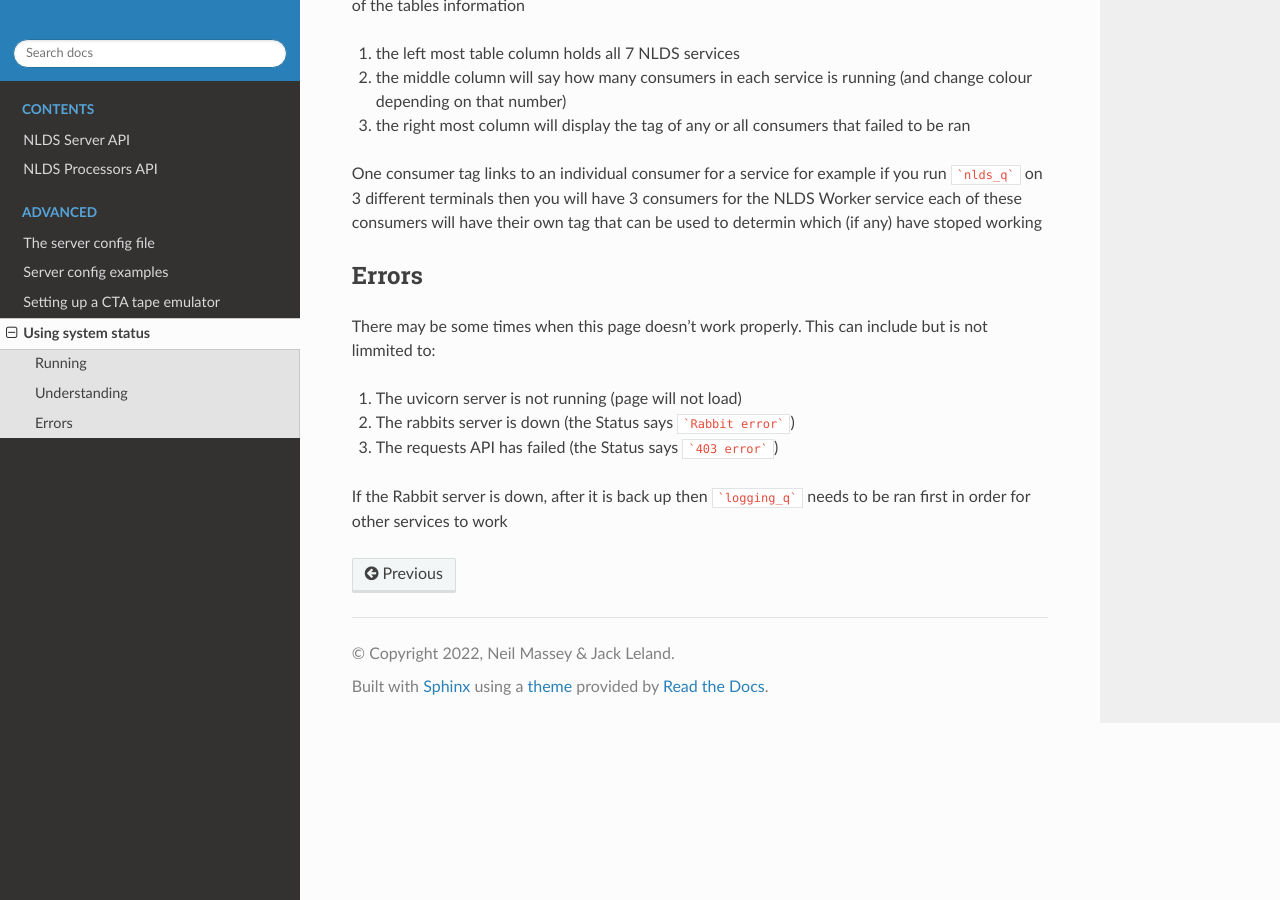
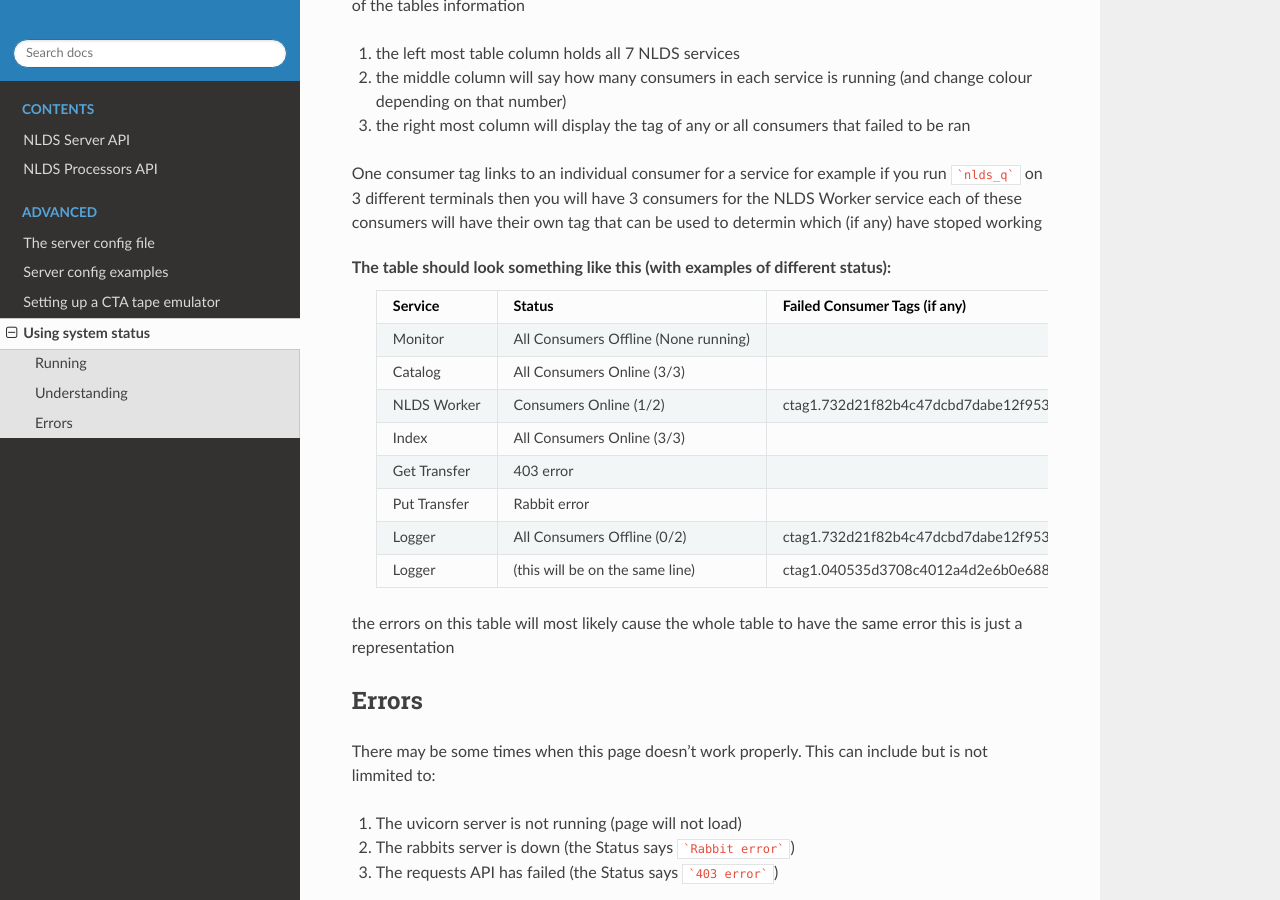
Before and after one commit to cedadev/nlds, a Sphinx documentation site: the page built from docs/source/system-status.rst, in a window 1280 px wide and 900 px high, scrolled down 495 px. Built offline with Sphinx 7.4.7 and the Read the Docs theme 2.0.0, drawn with Linux system fonts in a browser that asks for light colours.

Commit message:
added a table example to the documentation

```diff
--- a/docs/source/system-status.rst
+++ b/docs/source/system-status.rst
@@ -39,6 +39,23 @@ service each of these consumers will have their own tag that can be used to dete
 which (if any) have stoped working
 
 
+The table should look something like this (with examples of different status):
+    =============  =======================================  =========================================
+    Service        Status                                   Failed Consumer Tags (if any)
+    =============  =======================================  =========================================
+    Monitor        All Consumers Offline (None running)
+    Catalog        All Consumers Online (3/3)
+    NLDS Worker    Consumers Online (1/2)                   ctag1.732d21f82b4c47dcbd7dabe12f95315c
+    Index          All Consumers Online (3/3)
+    Get Transfer   403 error
+    Put Transfer   Rabbit error
+    Logger         All Consumers Offline (0/2)              ctag1.732d21f82b4c47dcbd7dabe12f95315c
+    Logger         (this will be on the same line)          ctag1.040535d3708c4012a4d2e6b0e6884cf2
+    =============  =======================================  =========================================
+
+the errors on this table will most likely cause the whole table to have the same
+error this is just a representation
+
 
 Errors
 ------
```
